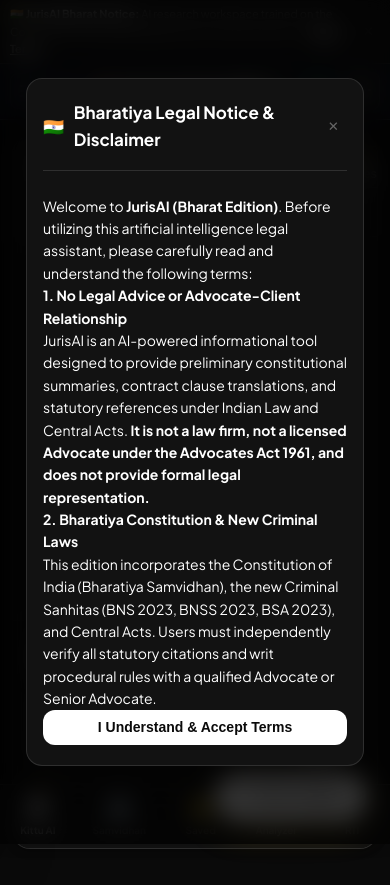
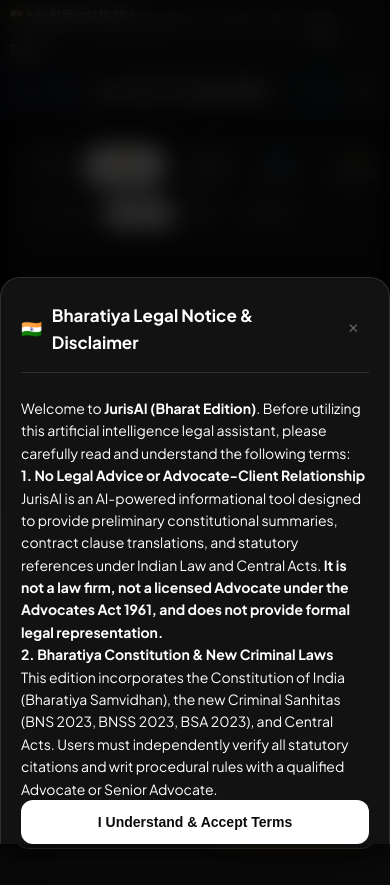
Before and after one commit to jurisasistant/juris-ai-, a website: page index.html in a window 390 px wide. Drawn offline with Linux system fonts and the light colour scheme.

Commit message:
feat: Mobile-first native app experience with iOS/Android bottom-sheet modals, 44px touch targets, sticky composer, and PWA manifest

```diff
--- a/index.html
+++ b/index.html
@@ -2,8 +2,13 @@
 <html lang="en" data-theme="dark">
 <head>
   <meta charset="UTF-8">
-  <meta name="viewport" content="width=device-width, initial-scale=1.0, maximum-scale=5.0">
+  <meta name="viewport" content="width=device-width, initial-scale=1.0, maximum-scale=5.0, viewport-fit=cover">
   <title>JurisAI Bharat — Indian Constitutional & Legal AI Research Platform</title>
+  <link rel="manifest" href="manifest.json">
+  <meta name="apple-mobile-web-app-capable" content="yes">
+  <meta name="apple-mobile-web-app-status-bar-style" content="black-translucent">
+  <meta name="apple-mobile-web-app-title" content="JurisAI Bharat">
+  <meta name="theme-color" content="#080B12">
   <link rel="stylesheet" href="styles.css">
 </head>
 <body>
@@ -999,6 +1004,7 @@
        ====================================================================== -->
   <div class="modal-overlay" id="kb-detail-drawer">
     <div class="modal-content kb-drawer-content">
+      <div class="bottom-sheet-handle"></div>
       <div class="modal-header">
         <div class="modal-title" id="kb-drawer-title">
           <span>🏛️</span>
@@ -1082,6 +1088,7 @@
        ====================================================================== -->
   <div class="modal-overlay" id="settings-modal">
     <div class="modal-content" style="max-width: 620px;">
+      <div class="bottom-sheet-handle"></div>
       <div class="modal-header">
         <div class="modal-title">
           <span>⚙️</span>
--- a/public/styles.css
+++ b/public/styles.css
@@ -1970,13 +1970,77 @@
     min-width: 100%;
   }
 
-  /* Fluid Mobile Modals */
-  .modal-content, .modal-content.kb-drawer-content, .cmd-palette-container {
-    width: calc(100vw - 20px) !important;
-    max-height: 84vh;
-    padding: 1.25rem 1rem !important;
-    margin: 10px;
-    border-radius: 16px;
+  /* ==========================================================================
+     MOBILE-FIRST APP EXPERIENCE & NATIVE OS UPGRADES (v6.5)
+     ========================================================================== */
+
+  /* Native iOS/Android Bottom Sheet Modals (Requirement 20) */
+  .modal-overlay {
+    align-items: flex-end;
+    padding: 0;
+  }
+  .modal-content, .modal-content.kb-drawer-content {
+    width: 100vw !important;
+    max-height: 88vh;
+    padding: 1.5rem 1.25rem env(safe-area-inset-bottom, 16px) !important;
+    margin: 0;
+    border-radius: 20px 20px 0 0 !important;
+    border-bottom: none;
+    animation: slideUpBottomSheet 0.25s cubic-bezier(0.16, 1, 0.3, 1);
+  }
+  @keyframes slideUpBottomSheet {
+    from { transform: translateY(100%); opacity: 0.8; }
+    to { transform: translateY(0); opacity: 1; }
+  }
+  .bottom-sheet-handle {
+    display: block;
+    width: 36px;
+    height: 4px;
+    background: var(--border-glass);
+    border-radius: 99px;
+    margin: 0 auto 1.25rem auto;
+  }
+
+  /* Full-Screen Mobile Legal Search (Requirement 10) */
+  .cmd-modal-overlay.active {
+    align-items: flex-start;
+    padding: 0;
+  }
+  .cmd-palette-container {
+    width: 100vw !important;
+    height: 100vh !important;
+    max-height: 100vh !important;
+    border-radius: 0 !important;
+    border: none;
+    padding: env(safe-area-inset-top, 16px) 1rem env(safe-area-inset-bottom, 16px) !important;
+  }
+
+  /* Minimum 44px × 44px Touch Targets & Active Tap Feedback (Requirement 9 & 15) */
+  .statute-pill, .case-pill, .authority-badge, .verify-badge, .resource-pill {
+    min-height: 40px;
+    padding: 0.45rem 0.85rem;
+    display: inline-flex;
+    align-items: center;
+    font-size: 13px;
+  }
+  .btn-primary, .btn-secondary, .btn-danger, .msg-action-btn, .btn-ai-action-special, .nav-link, .mobile-nav-btn {
+    min-height: 44px;
+    align-items: center;
+    justify-content: center;
+  }
+  .btn-primary:active, .btn-secondary:active, .btn-danger:active, .msg-action-btn:active, .btn-ai-action-special:active, .resource-pill:active, .mobile-nav-btn:active {
+    transform: scale(0.97);
+    opacity: 0.9;
+  }
+
+  /* Sticky Mobile AI Composer above Keyboard (Requirement 7 & 8) */
+  .chat-input-wrapper {
+    position: sticky;
+    bottom: 0;
+    z-index: 80;
+    padding-bottom: calc(0.85rem + env(safe-area-inset-bottom, 8px));
+    background: var(--bg-surface);
+    border-top: 1px solid var(--border-glass);
   }
 
   .modal-title {
--- a/styles.css
+++ b/styles.css
@@ -1970,13 +1970,77 @@
     min-width: 100%;
   }
 
-  /* Fluid Mobile Modals */
-  .modal-content, .modal-content.kb-drawer-content, .cmd-palette-container {
-    width: calc(100vw - 20px) !important;
-    max-height: 84vh;
-    padding: 1.25rem 1rem !important;
-    margin: 10px;
-    border-radius: 16px;
+  /* ==========================================================================
+     MOBILE-FIRST APP EXPERIENCE & NATIVE OS UPGRADES (v6.5)
+     ========================================================================== */
+
+  /* Native iOS/Android Bottom Sheet Modals (Requirement 20) */
+  .modal-overlay {
+    align-items: flex-end;
+    padding: 0;
+  }
+  .modal-content, .modal-content.kb-drawer-content {
+    width: 100vw !important;
+    max-height: 88vh;
+    padding: 1.5rem 1.25rem env(safe-area-inset-bottom, 16px) !important;
+    margin: 0;
+    border-radius: 20px 20px 0 0 !important;
+    border-bottom: none;
+    animation: slideUpBottomSheet 0.25s cubic-bezier(0.16, 1, 0.3, 1);
+  }
+  @keyframes slideUpBottomSheet {
+    from { transform: translateY(100%); opacity: 0.8; }
+    to { transform: translateY(0); opacity: 1; }
+  }
+  .bottom-sheet-handle {
+    display: block;
+    width: 36px;
+    height: 4px;
+    background: var(--border-glass);
+    border-radius: 99px;
+    margin: 0 auto 1.25rem auto;
+  }
+
+  /* Full-Screen Mobile Legal Search (Requirement 10) */
+  .cmd-modal-overlay.active {
+    align-items: flex-start;
+    padding: 0;
+  }
+  .cmd-palette-container {
+    width: 100vw !important;
+    height: 100vh !important;
+    max-height: 100vh !important;
+    border-radius: 0 !important;
+    border: none;
+    padding: env(safe-area-inset-top, 16px) 1rem env(safe-area-inset-bottom, 16px) !important;
+  }
+
+  /* Minimum 44px × 44px Touch Targets & Active Tap Feedback (Requirement 9 & 15) */
+  .statute-pill, .case-pill, .authority-badge, .verify-badge, .resource-pill {
+    min-height: 40px;
+    padding: 0.45rem 0.85rem;
+    display: inline-flex;
+    align-items: center;
+    font-size: 13px;
+  }
+  .btn-primary, .btn-secondary, .btn-danger, .msg-action-btn, .btn-ai-action-special, .nav-link, .mobile-nav-btn {
+    min-height: 44px;
+    align-items: center;
+    justify-content: center;
+  }
+  .btn-primary:active, .btn-secondary:active, .btn-danger:active, .msg-action-btn:active, .btn-ai-action-special:active, .resource-pill:active, .mobile-nav-btn:active {
+    transform: scale(0.97);
+    opacity: 0.9;
+  }
+
+  /* Sticky Mobile AI Composer above Keyboard (Requirement 7 & 8) */
+  .chat-input-wrapper {
+    position: sticky;
+    bottom: 0;
+    z-index: 80;
+    padding-bottom: calc(0.85rem + env(safe-area-inset-bottom, 8px));
+    background: var(--bg-surface);
+    border-top: 1px solid var(--border-glass);
   }
 
   .modal-title {
```
Also changed, not shown: public/index.html (+8 -1 lines), manifest.json (added), public/manifest.json (added), 1 other file.
